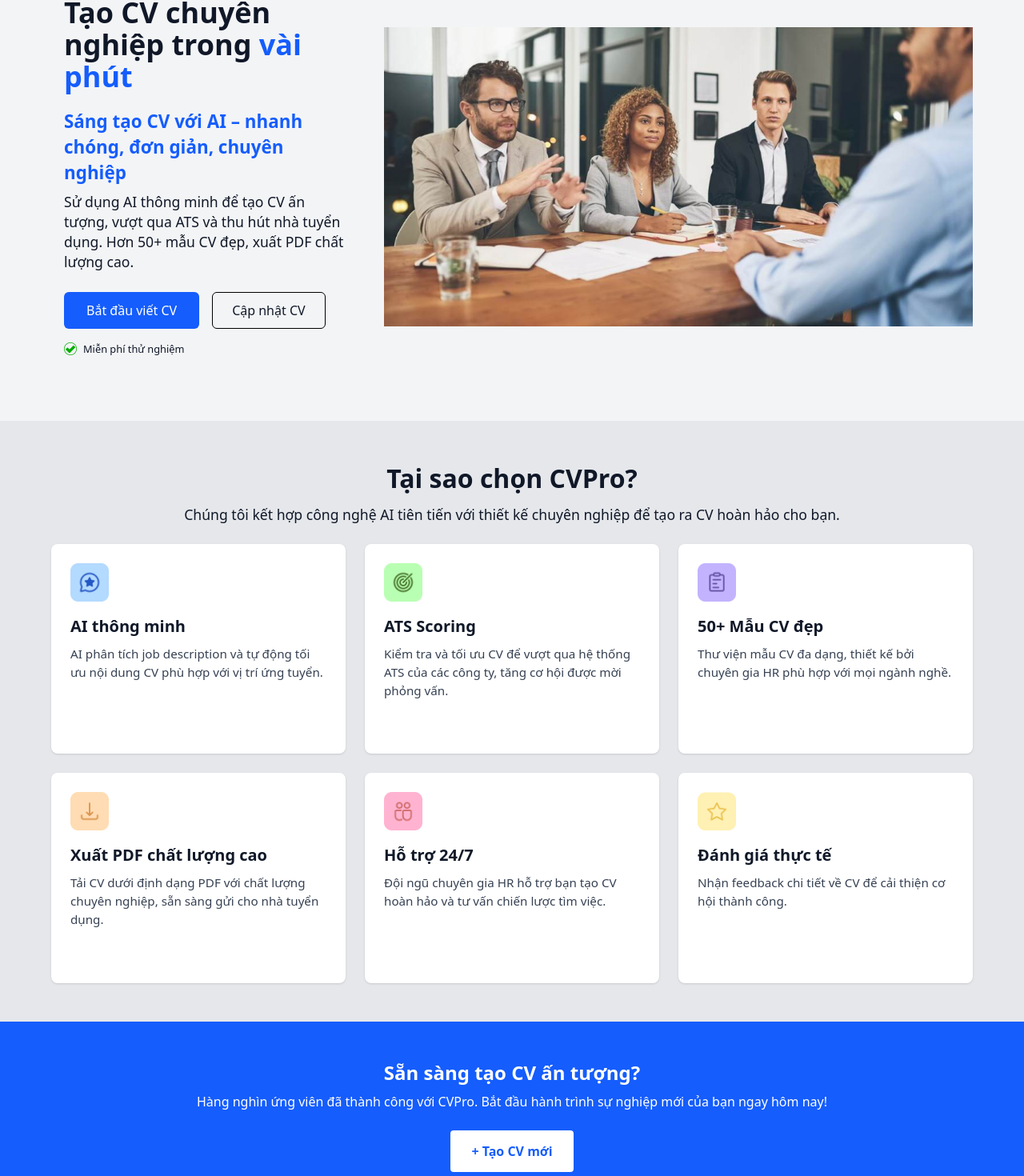
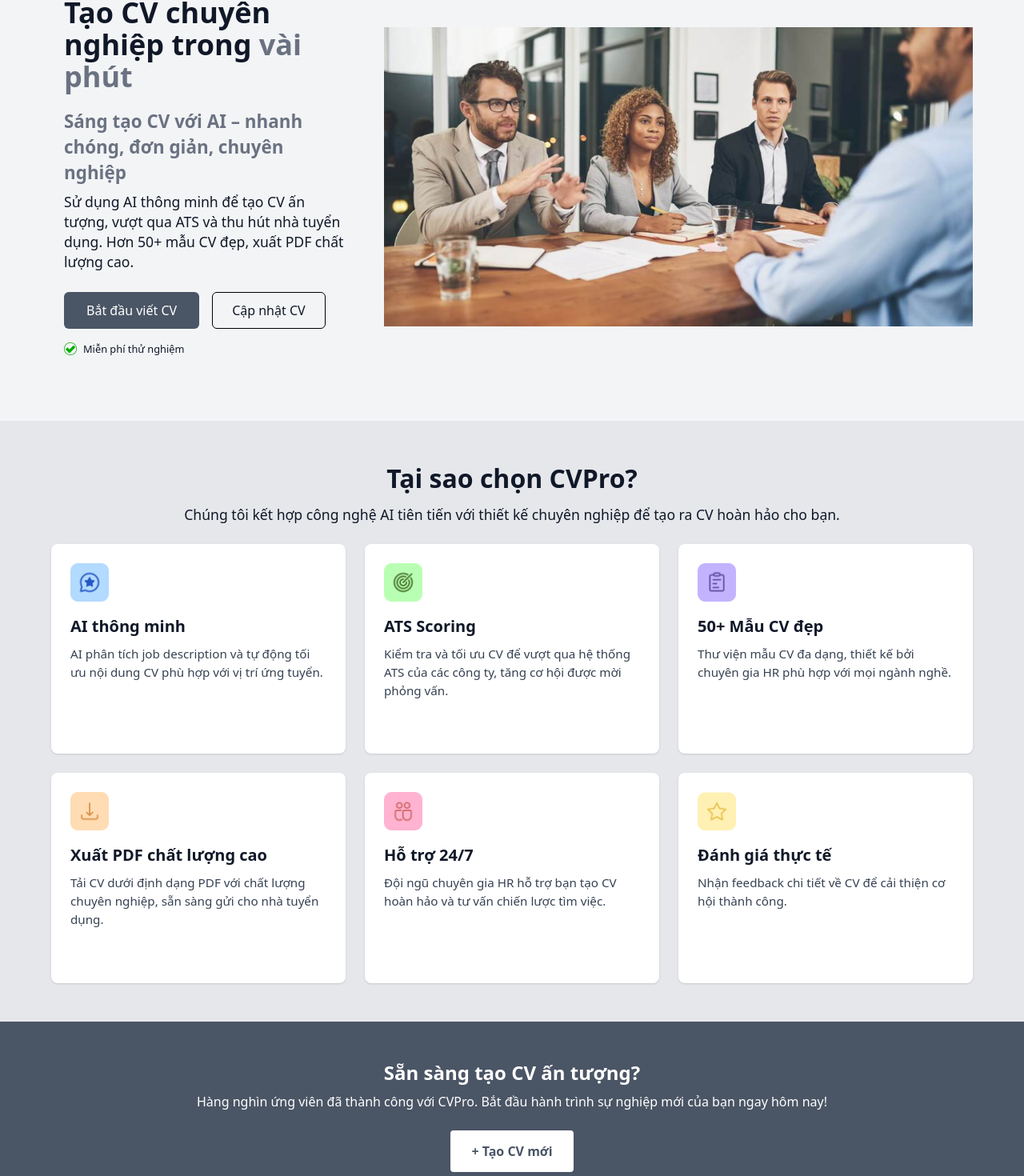
Before and after one commit to penguyn47/cv-builder, a Next.js app: page / in a window 1280 px wide. Shown: the part 197-1667 px from the top of the page at 80% size. Built offline with nearby package versions, Linux system fonts and the light colour scheme.

Commit message:
style: change color

```diff
--- a/src/app/page.tsx
+++ b/src/app/page.tsx
@@ -38,9 +38,9 @@
 			<section className="flex flex-col items-center justify-between bg-gray-100 p-12 md:flex-row">
 				<div className="flex-[1] p-8">
 					<h1 className="mb-2 font-bold lg:text-4xl">
-						Tạo CV chuyên nghiệp trong <span className="text-blue-600">vài phút</span>
+						Tạo CV chuyên nghiệp trong <span className="text-gray-500">vài phút</span>
 					</h1>
-					<p className="mt-5 mb-2 text-sm font-semibold text-blue-600 lg:text-[1.4rem]">
+					<p className="mt-5 mb-2 text-sm font-semibold text-gray-500 lg:text-[1.4rem]">
 						Sáng tạo CV với AI – nhanh chóng, đơn giản, chuyên nghiệp
 					</p>
 					<p className="text-sm lg:text-[1.1rem]">
@@ -48,7 +48,7 @@
 						PDF chất lượng cao.
 					</p>
 					<div className="mt-6 flex gap-4">
-						<button className="rounded-md bg-blue-600 px-4 py-1 text-sm text-white lg:px-7 lg:py-2.5 lg:text-base">
+						<button className="rounded-md bg-gray-600 px-4 py-1 text-sm text-white lg:px-7 lg:py-2.5 lg:text-base">
 							Bắt đầu viết CV
 						</button>
 						<button className="rounded-md border border-black px-4 py-1 lg:px-6 lg:py-2.5 lg:text-base">
@@ -81,10 +81,10 @@
 			</section>
 
 			{/* CTA BOTTOM */}
-			<section className="bg-blue-600 px-4 py-12 text-center text-white">
+			<section className="bg-gray-600 px-4 py-12 text-center text-white">
 				<h2 className="mb-2 text-2xl font-bold">Sẵn sàng tạo CV ấn tượng?</h2>
 				<p>Hàng nghìn ứng viên đã thành công với CVPro. Bắt đầu hành trình sự nghiệp mới của bạn ngay hôm nay!</p>
-				<button className="mt-6 rounded border-2 border-white bg-white px-6 py-3 font-bold text-blue-600">
+				<button className="mt-6 rounded border-2 border-white bg-white px-6 py-3 font-bold text-gray-600">
 					+ Tạo CV mới
 				</button>
 			</section>
```
